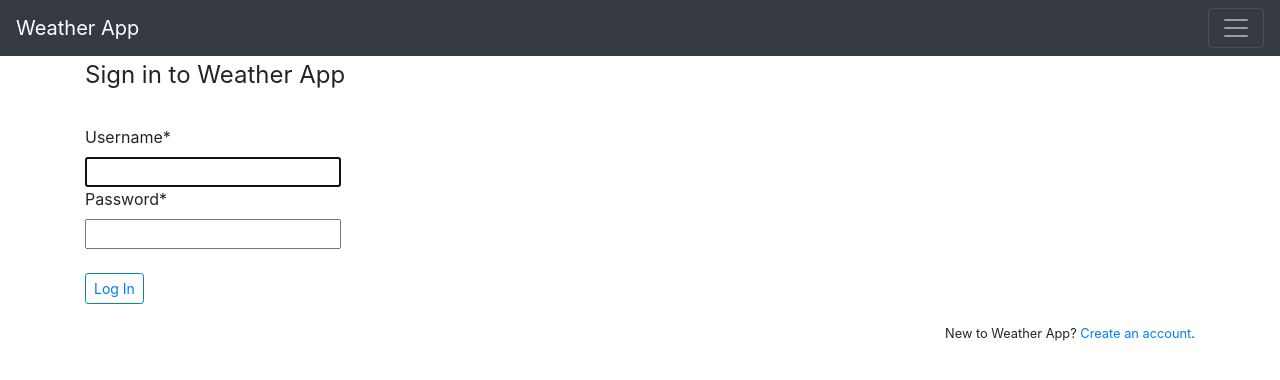
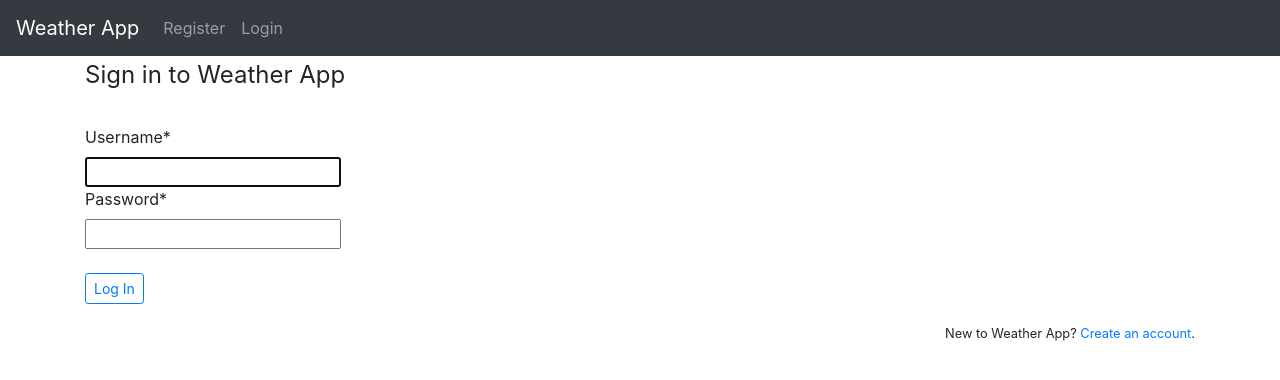
Before and after one commit to MShbana/city-weather, a Django app: page /login/ in a window 1280 px wide. Shown: the top 380 px of the page. Run offline with Django 3.2, Linux system fonts and the light colour scheme; some libraries are stand-ins or nearby versions.

Commit message:
Fix navbar links and login and logout redirects

```diff
--- a/accounts/views.py
+++ b/accounts/views.py
@@ -1,3 +1,4 @@
+from django.contrib import messages
 from django.contrib.auth import login, authenticate, logout
 from django.contrib.auth.forms import UserCreationForm
 from django.shortcuts import render, redirect
@@ -9,6 +10,7 @@ def register(request):
         if form.is_valid():
             user = form.save()
             login(request, user)
+            messages.success(request, 'Your account has been created and you are now logged in.')
             return redirect('weather:home')
     else:
         form = UserCreationForm()
--- a/city_weather/settings.py
+++ b/city_weather/settings.py
@@ -140,3 +140,9 @@ REST_FRAMEWORK = {
 }
 
 REST_USE_JWT = True
+
+
+# AUTHENTICATION AND AUTHORIZATION
+LOGIN_URL = 'login'
+LOGIN_REDIRECT_URL = 'weather:home'
+LOGOUT_REDIRECT_URL = 'weather:home'
--- a/weather/templates/navbar.html
+++ b/weather/templates/navbar.html
@@ -1,4 +1,4 @@
-<nav class="navbar navbar-dark bg-dark">
+<nav class="navbar navbar-expand navbar-dark bg-dark">
     <a class="navbar-brand" href="{% url 'weather:home' %}">Weather App</a>
     <button class="navbar-toggler" type="button" data-toggle="collapse" data-target="#navbarSupportedContent" aria-controls="navbarSupportedContent" aria-expanded="false" aria-label="Toggle navigation">
         <span class="navbar-toggler-icon"></span>
@@ -6,18 +6,21 @@
 
     <div class="collapse navbar-collapse" id="navbarSupportedContent">
         <ul class="navbar-nav mr-auto">
+            {% if not request.user.is_anonymous %}
                 <li class="nav-item active">
                     <a class="nav-link" href="{% url 'weather:home' %}">Home<span class="sr-only">(current)</span></a>
                 </li>
                 <li class="nav-item">
-                <a class="nav-link" href="#">Register</a>
+                    <a class="nav-link" href="{% url 'logout' %}">Logout</a>
+                </li>
+            {% else %}
+                <li class="nav-item">
+                    <a class="nav-link" href="{% url 'register' %}">Register</a>
                 </li>
                 <li class="nav-item">
-                <a class="nav-link" href="#">Login</a>
+                    <a class="nav-link" href="{% url 'login' %}">Login</a>
                 </li>
-            <li class="nav-item">
-                <a class="nav-link" href="#">Logout</a>
-            </li>
+            {% endif %}
         </ul>
     </div>
 </nav>
--- a/weather/templates/weather/home.html
+++ b/weather/templates/weather/home.html
@@ -9,7 +9,7 @@
         {{ form|crispy }}
         <div class="form-group">
             <button class="btn btn-outline-primary btn-sm ml-1" type="submit">
-                Find Weather
+                Weather Info
             </button>
         </div>
     </form>
--- a/weather/views.py
+++ b/weather/views.py
@@ -4,8 +4,10 @@ import requests
 from .forms import CityForm
 from django.contrib import messages
 from django.shortcuts import render
+from django.contrib.auth.decorators import login_required
 
 
+@login_required
 def home(request):
 
     if request.method == 'POST':
```
Lines whose indentation alone changed are shown as unchanged.
